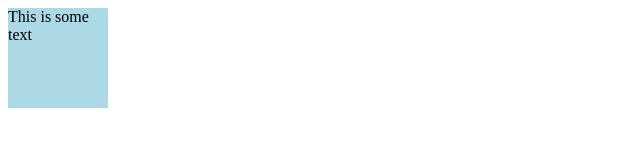
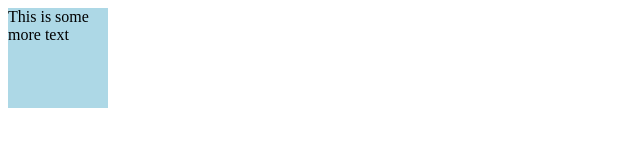
Before and after one commit to liulinden/software-dev-for-web, a plain HTML site: page simple webpage/index.html in a window 1280 px wide. Shown: the full height of the page, 0-640 px from the left. Drawn offline with Linux system fonts and the light colour scheme.

Commit message:
slight cahnge

```diff
--- a/simple webpage/index.html
+++ b/simple webpage/index.html
@@ -5,7 +5,7 @@
         <link rel="stylesheet" href="style.css">
     </head>
     <body>
-        <div id="box"> This is some text </div>
+        <div id="box"> This is some more text </div>
 
         <script src="script.js"></script>
     </body>
```
